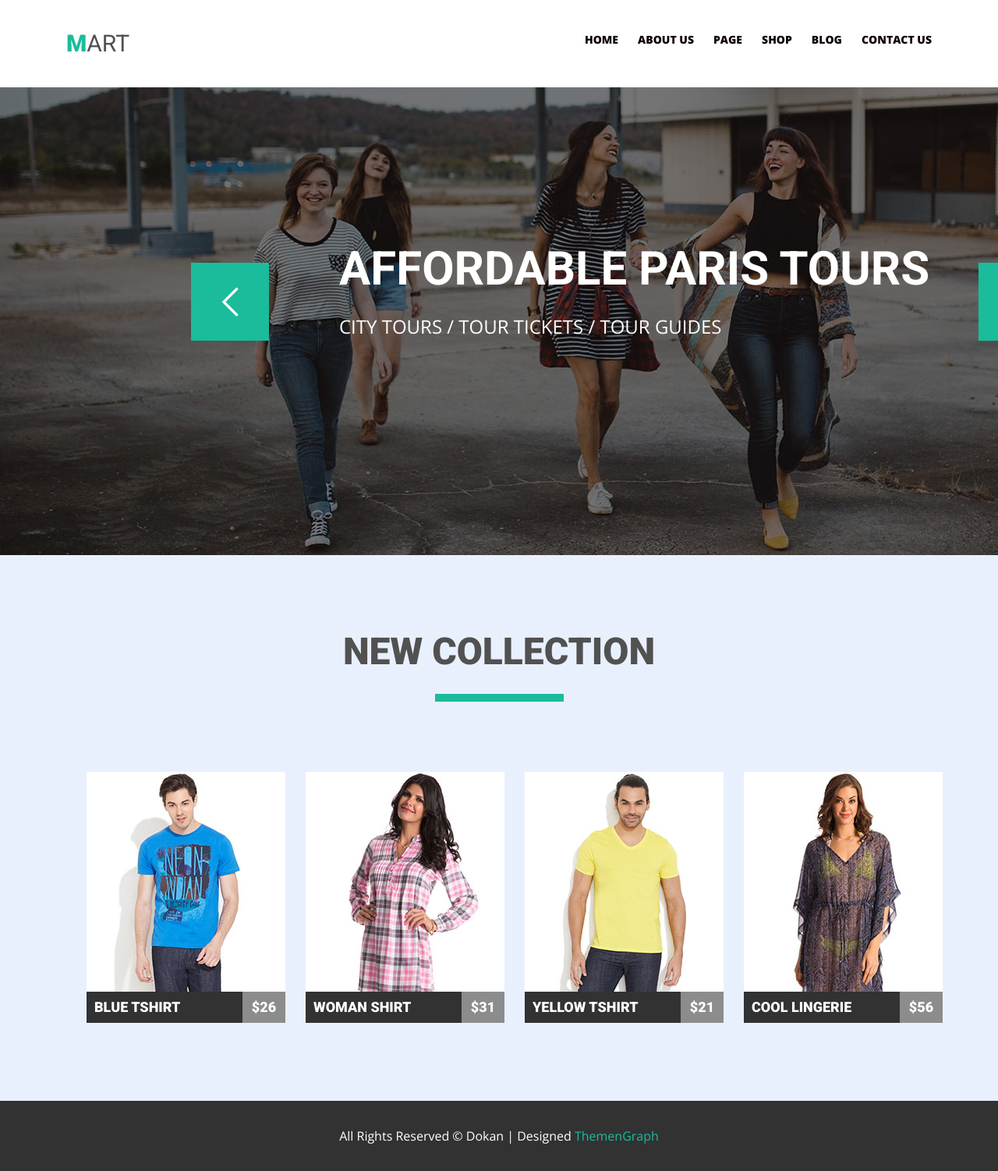
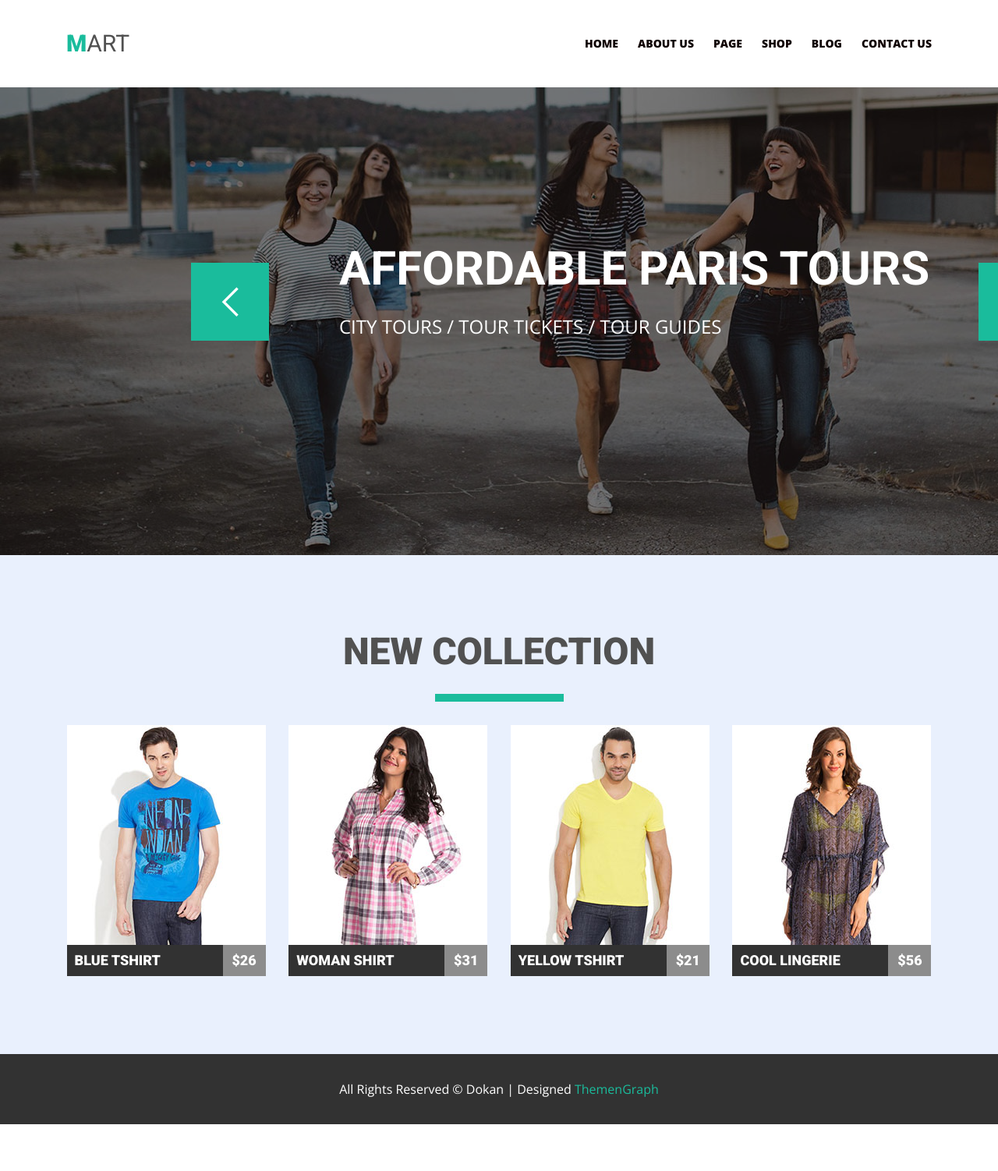
Before and after one commit to littwa/goit-fe-course, a plain HTML site: page module-5/index.html in a window 1280 px wide. Shown: the top 1502 px of the page at 78% size. After the commit the page ends 1442 px from the top, so only its background shows below. Drawn offline with nearby package versions, Linux system fonts and the light colour scheme.

Commit message:
ful version hm5

```diff
--- a/module-5/css/styles.css
+++ b/module-5/css/styles.css
@@ -5,15 +5,11 @@ body{
     line-height: 24px;
     text-align: center;
 }
-.wraper{
-    width: 100vw;
+.wrapper{
+    width: 1110px;
     margin: 0 auto;
-    font-size: 0;
-    line-height: 0;
 }
 header{
-    width: 1110px;
-    margin: 0 auto;
     padding: 40px 0;
     height: auto;
     overflow: hidden;
@@ -73,11 +69,14 @@ a:hover{
     display: table;
     clear: both;
 }
+.clear-inline{
+    line-height: 0;
+    font-size: 0;
+}
 .conteiner-slider{
     position: relative;
+    font-size: 0;
     display: inline-block;
-    width: auto;
-    height: 600px;
     margin: 0 auto;
     padding: 0;
     background-color: black;
@@ -87,7 +86,6 @@ a:hover{
     width: auto;
     margin: 0;
     padding: 0;
-
 }
 .conteiner-slider img{
     display: inline-block;
@@ -145,7 +143,6 @@ a:hover{
 .right:hover{
     opacity: 0.5;
 }
-
 section {
     background-color:#e9f0fd;
 }
@@ -156,7 +153,7 @@ section {
     line-height: 48px;
     font-weight: 900;
     text-transform: uppercase;
-    margin: 0 auto 90px auto;
+    margin: 0;
     padding-top: 100px;
 }
 h3 section{
@@ -164,7 +161,9 @@ h3 section{
 }
 h3 + ul{
     margin: 0;
+    padding: 0;
     padding-bottom: 100px;
+    margin: 0 auto;
 }
 .new-col-h3::after{
     display: block;
@@ -292,7 +291,6 @@ h3 + ul{
 .overlay li:hover{
     background: #1abc9c;
     border: solid 1px #1abc9c;
-
 }
 .cart:hover{
     background: url(../img/cart.png) #1abc9c;
@@ -307,7 +305,6 @@ h3 + ul{
 }
 .item:hover img{
    opacity: 0.5;
-
 }
 .item:hover .overlay{
     display: inline-block;
@@ -315,15 +312,13 @@ h3 + ul{
 .item:hover{
     cursor: pointer;
 }
-
 button{
     cursor: pointer;
 }
-
 .conteiner-footer{
     background-color: #323232;
     height: 90px;
-    width: 100%;
+    /* width: 100%; */
     font-family: "Open Sans";
     font-size: 16px;
     color: #ffffff;
--- a/module-5/index.html
+++ b/module-5/index.html
@@ -10,8 +10,7 @@
         <title>homework-05</title>
     </head>
     <body>
-        <div class="wraper">
-            <header class="clearfix">
+            <header class="clearfix wrapper">
                     <h1>
                         <a href="#">Mart</a>
                     </h1>
@@ -39,6 +38,7 @@
                     </nav>
             </header>
             <main>
+                <div class="clear-inline">
                         <div class="conteiner-slider">
                                 <img src="./img/slider.jpg" alt="pic">
                                 <ul class="slider">
@@ -52,8 +52,10 @@
                                 <button class="right">
                                 </button>
                 </div>
+
+                </div>
                 <section>
-                   <div class="conteiner">
+                   <div class="wrapper">
                         <h3 class="new-col-h3">
                                 NEW COLLECTION
                         </h3>
@@ -204,9 +206,10 @@
             </main>
             <footer>
                 <div class="conteiner-footer">
+                    <div class="wrapper">
                         All Rights Reserved © Dokan | Designed <span>ThemenGraph</span>
                     </div>
+                </div>
             </footer>
-        </div>
     </body>
 </html>
```
Lines whose indentation alone changed are shown as unchanged.
